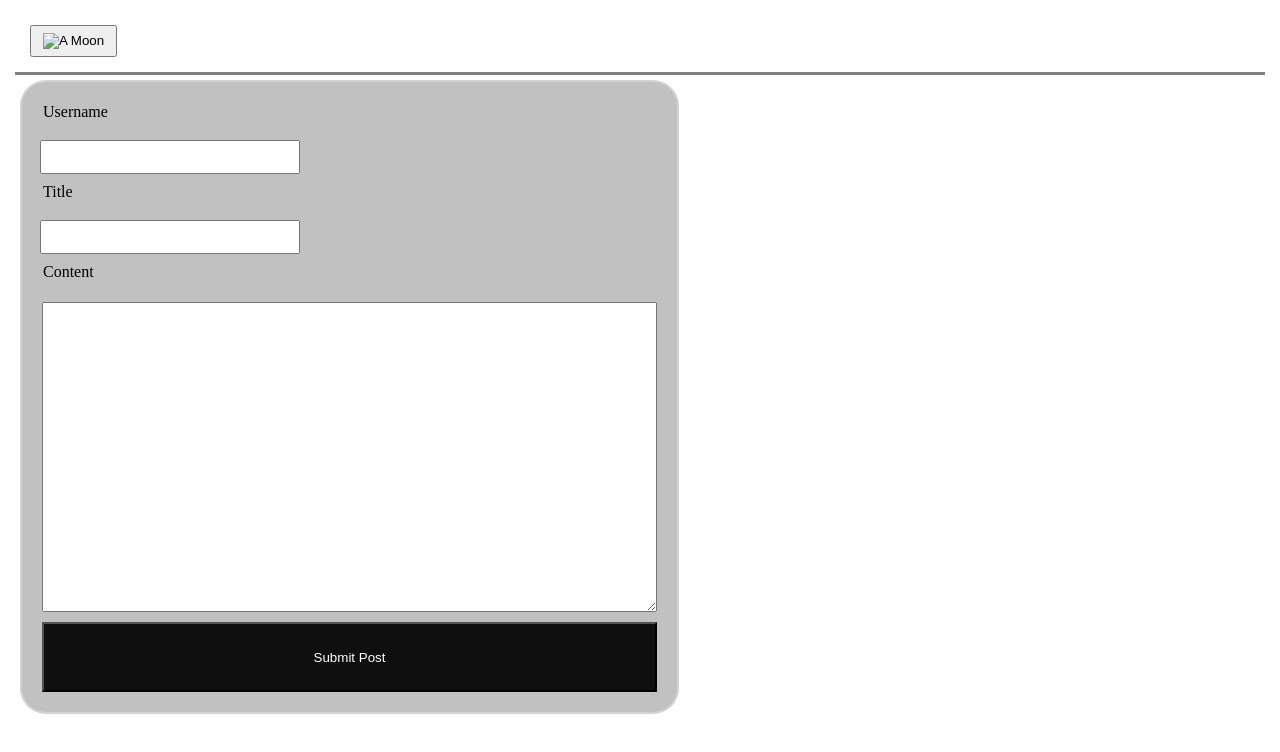
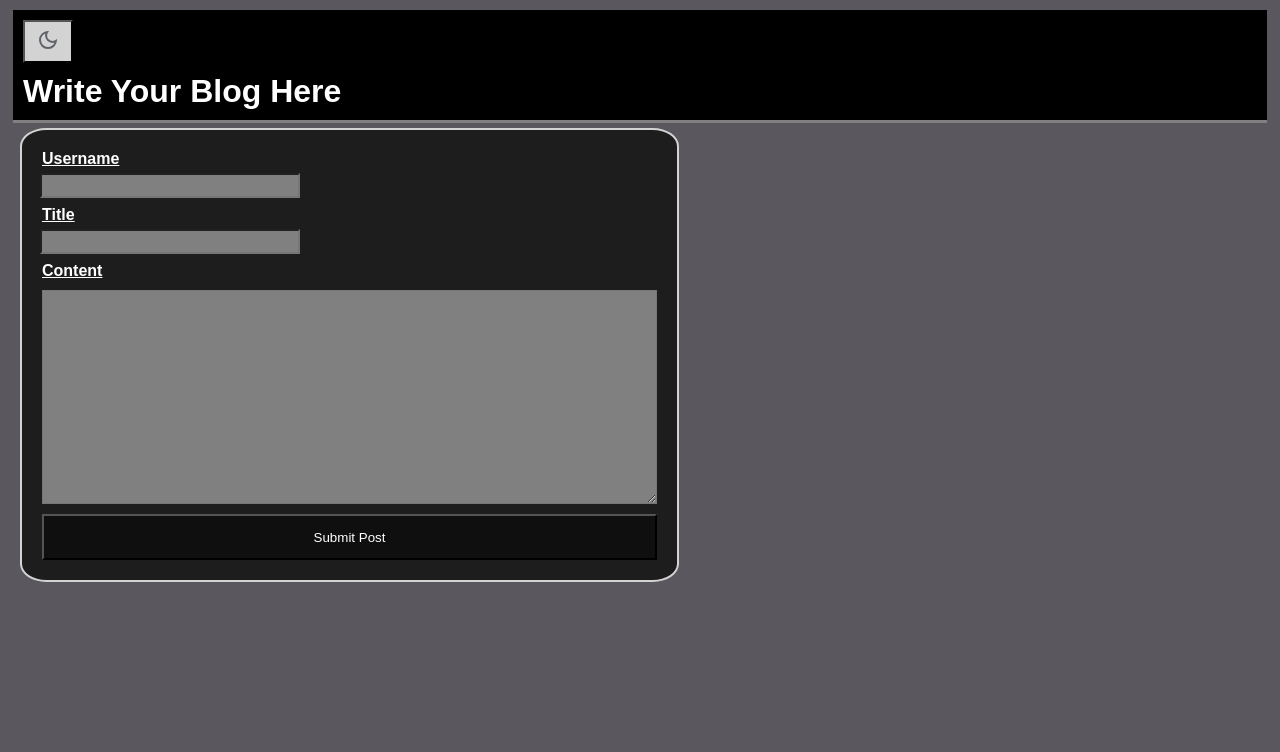
Before and after one commit to bewtaich/blog-site, a plain HTML site: page index.html in a window 1280 px wide. Both pictures are taken after a click on the button 68 px from the left and 41 px from the top of the page. Drawn offline with Linux system fonts and the light colour scheme.

Commit message:
Added dark mode styles

```diff
--- a/assets/css/form.css
+++ b/assets/css/form.css
@@ -1,30 +1,55 @@
-form {
+body.light > main > form {
     display: grid;
     grid-template-columns: 1fr;
     grid-template-rows: 1fr 1fr 1fr 1fr 1fr 8fr 2fr;
+    padding: 5px;
     max-width: 50%;
-    min-width: 400px;
-    max-height: 100%;
-    min-height: 600px;
-    padding: 5px;
     border: 2px solid lightgrey;
     border-radius: 4%;
     margin: 5px;
-    background-color: rgb(193, 193, 193);
+    background-color: rgb(231, 231, 231);
     padding: 15px;
 }
 
-label{
-    font-style: bolds;
+body.dark > main > form {
+    display: grid;
+    grid-template-columns: 1fr;
+    grid-template-rows: 1fr 1fr 1fr 1fr 1fr 8fr 2fr;
+    padding: 5px;
+    max-width: 50%;
+    border: 2px solid lightgrey;
+    border-radius: 4%;
+    margin: 5px;
+    background-color: rgb(29, 29, 29);
+    padding: 15px;
 }
-label, input {
+
+input {
     display: block;
     max-width: 250px;
     padding: 3px;
-    margin: 3px;
+    margin: 0px 3px 3px;
 }
 
+body.dark >main>form>input, body.dark >main>form>textarea {
+    background-color: gray;
+    color: white;
+}
+label{
+    display: flex;
+    flex-direction: column;
+    justify-content: flex-end;
+    margin: 0;
+    text-decoration: underline;
+    ;
+}
 #post {
     color: white;
     background-color: rgb(15, 15, 15);
 }
+
+@media screen and (max-width: 992px) {
+    body.light > main > form, body.dark > main > form {
+      max-width: 90%;
+    }
+  }
--- a/assets/css/styles.css
+++ b/assets/css/styles.css
@@ -1,7 +1,36 @@
 * {
     margin: 5px;
-}
+    font-family: Arial, Helvetica, sans-serif;
+    }
 header {
     border-bottom: 3px solid gray;
     padding: 5px 5px;
+    margin :3px;
 }
+
+.dark {
+    color: white;
+    background-color: rgba(42, 40, 47, 0.773);
+    transition: background-color 1s;
+}
+
+.dark header {
+    background-color: black;
+}
+
+
+.light {
+    background-color:
+    transition: background-color 1s;
+
+}
+
+button.dark {
+    background-color: lightgray;
+    max-width: 50px;
+}
+
+button.light{
+    background-color: rgb(255, 254, 234);
+    max-width: 50px;
+}
--- a/assets/js/blog.js
+++ b/assets/js/blog.js
@@ -0,0 +1,3 @@
+const postData = localStorage.getItem('postData');
+
+console.log(JSON.parse(postData));
--- a/assets/js/form.js
+++ b/assets/js/form.js
@@ -1,11 +1,17 @@
+
 const form=document.querySelector('form');
 const title = document.getElementById("title");
 const user = document.getElementById('user');
 const content = document.getElementById('content');
 
+
+
 const post = function (event) {
+    event.preventDefault();
 
-    event.preventDefault();
+    if (title.value || user.value || content.value ==="") {
+        alert('Please fill out all fields');
+    } else {
 
     const postData = {
         user:user.value,
@@ -14,7 +20,9 @@ const post = function (event) {
     }
 
     localStorage.setItem('postData', JSON.stringify(postData))
+
+    location.href = 'blog.html'
+    }
 }
 
-
 form.addEventListener('submit', post);
--- a/assets/js/script.js
+++ b/assets/js/script.js
@@ -1,19 +1,21 @@
-
-
-const mode = ['light'];
-const darkmode = document.getElementById('darkmode');
+const body = document.querySelector('body');
+const modes = document.getElementById('btn');
 
 
 // Light/Dark mode toggle
 
-const toggle = function () {
-    if (mode[0] === 'light') {
-         mode[0] = 'dark'
-        darkmode.innerHTML = '<img src="./images/dark-mode.svg" alt="A Moon">'
+const toggle = function (event) {
+    if (modes.className === 'light') {
+        event.preventDefault();
+        modes.className = 'dark'
+        body.className = 'dark'
+        modes.innerHTML = '<img src="./assets/images/dark-mode.svg" alt="A Moon">'
 
     } else {
-        mode[0] = 'light'
-        darkmode.innerHTML = '<img src="./images/light-mode.svg" alt="A Sun">'
+        event.preventDefault();
+        modes.className = 'light'
+        body.className = 'light'
+        modes.innerHTML = '<img src="./assets/images/light-mode.svg" alt="A Sun">'
 }
 }
-darkmode.addEventListener('click', toggle);
+modes.addEventListener('click', toggle);
--- a/index.html
+++ b/index.html
@@ -3,34 +3,37 @@
   <head>
     <meta charset="UTF-8">
     <meta name="viewport" content="width=device-width, initial-scale=1.0">
-    <title>Share A Blog</title>
+    <title>Blog Creator</title>
     <link rel="stylesheet" href="./assets/css/styles.css">
     <link rel="stylesheet" href="./assets/css/form.css">
   </head>
-  <body>
+  <body class="light">
     <header>
-        <div>
-            <button id="darkmode">
-              <img src="./images/light-mode.svg" alt="A Sun">
+
+            <button class="light" id="btn">
+              <img src="./assets/images/light-mode.svg" alt="A Sun">
             </button>
-        </div>
+            <h1>Write Your Blog Here</h1>
 
 
     </header>
     <main>
 
         <form action="">
-            <label for="user">Username</label>
+            <label for="user"><b>Username</b></label>
             <input type="text" name="user" id="user">
 
-            <label for="title">Title</label>
+            <label for="title"><b>Title</b></label>
             <input type="text" name="title" id="title">
 
-            <label for="content">Content</label>
+            <label for="content"><b>Content</b></label>
             <textarea type="text" name="content" id="content"></textarea>
 
             <button id="post">Submit Post</button>
         </form>
+
+
+        <div>
 
 
 
@@ -39,11 +42,7 @@
 
 
 
-
-
-
-
-
+        </div>
 
     </main>
 	<script src="./assets/js/script.js"></script>
```
Also changed, not shown: blog.html (+37 -0 lines).
